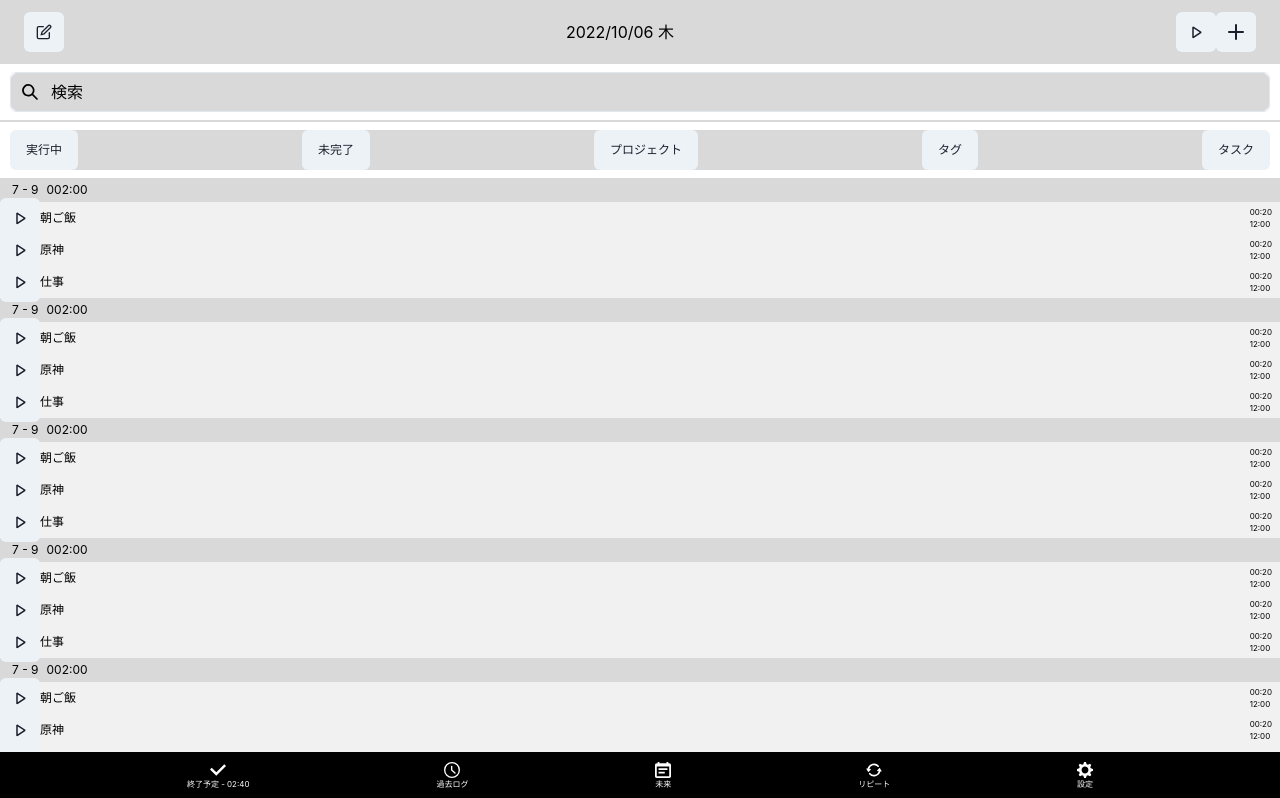
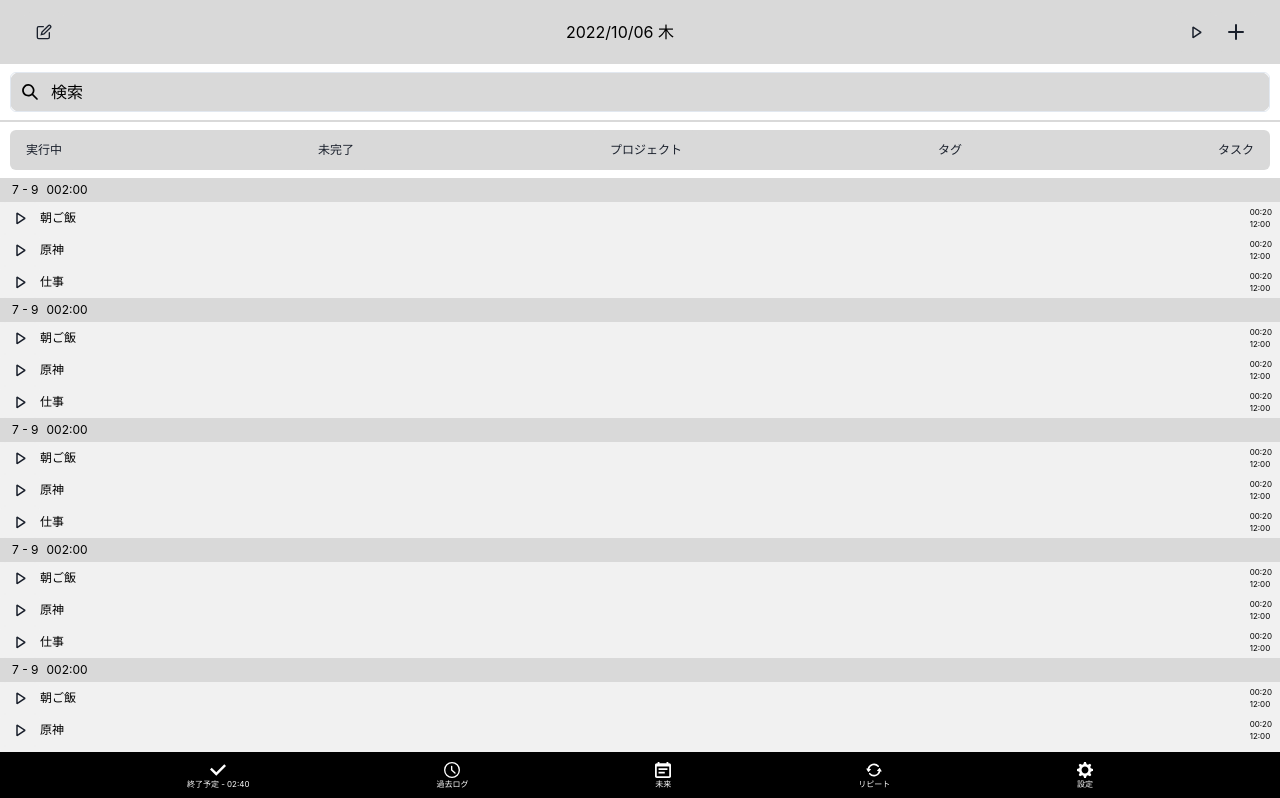
Before and after one commit to fumontr/task-fast, a Next.js app in the folder app/: page / in a window 1280 px wide. Shown: the top 798 px of the page. Built offline with nearby package versions, Linux system fonts and the light colour scheme.

Commit message:
:sparkles: update background colors for button components!

```diff
--- a/app/src/components/FilterButtons.tsx
+++ b/app/src/components/FilterButtons.tsx
@@ -5,6 +5,7 @@ export const FilterButtons = () => {
   const fontSize = '12px'
   const fontWeight = 'regular'
   const buttonTexts = ['実行中', '未完了', 'プロジェクト', 'タグ', 'タスク']
+  const bgDefault = 'brand.background.default'
   return (
     <Flex
       mx="10px"
@@ -16,7 +17,12 @@ export const FilterButtons = () => {
       justifyContent="space-between"
     >
       {buttonTexts.map((text) => (
-        <Button fontSize={fontSize} fontWeight={fontWeight} key={uuidv4()}>
+        <Button
+          fontSize={fontSize}
+          fontWeight={fontWeight}
+          key={uuidv4()}
+          bg={bgDefault}
+        >
           {text}
         </Button>
       ))}
--- a/app/src/components/Header.tsx
+++ b/app/src/components/Header.tsx
@@ -5,6 +5,7 @@ import { getTodayForHeader } from '../lib/util'
 
 export const TaskFastHeader = () => {
   const today = getTodayForHeader()
+  const bgDefault = 'brand.background.default'
   return (
     <Flex
       h={{ base: 12, md: '64px' }}
@@ -18,11 +19,23 @@ export const TaskFastHeader = () => {
       zIndex={'sticky'}
       overflow="hidden"
     >
-      <IconButton aria-label="edit-task-list" icon={<EditIcon />} />
+      <IconButton
+        aria-label="edit-task-list"
+        icon={<EditIcon />}
+        bg={bgDefault}
+      />
       <Flex>{today}</Flex>
       <Flex alignItems="center">
-        <IconButton aria-label="start-task-icon" icon={<VscDebugStart />} />
-        <IconButton aria-label="add-task-icon" icon={<AddIcon />} />
+        <IconButton
+          aria-label="start-task-icon"
+          icon={<VscDebugStart />}
+          bg={bgDefault}
+        />
+        <IconButton
+          aria-label="add-task-icon"
+          icon={<AddIcon />}
+          bg={bgDefault}
+        />
       </Flex>
     </Flex>
   )
--- a/app/src/components/Task.tsx
+++ b/app/src/components/Task.tsx
@@ -3,6 +3,7 @@ import { VscDebugStart } from 'react-icons/vsc'
 
 export const Task = ({ task }: { task: string }) => {
   const fontSize = '8px'
+  const bgDefault = 'brand.taskBackground'
   return (
     <Flex
       h={8}
@@ -11,7 +12,13 @@ export const Task = ({ task }: { task: string }) => {
       justifyContent="space-between"
     >
       <Flex alignItems="center">
-        <IconButton aria-label="start-task-icon" icon={<VscDebugStart />} />
+        <IconButton
+          aria-label="start-task-icon"
+          icon={<VscDebugStart />}
+          w={8}
+          h={8}
+          bg={bgDefault}
+        />
         <Text fontSize="12px">{task}</Text>
       </Flex>
       <Flex direction="column" pr={2}>
```
